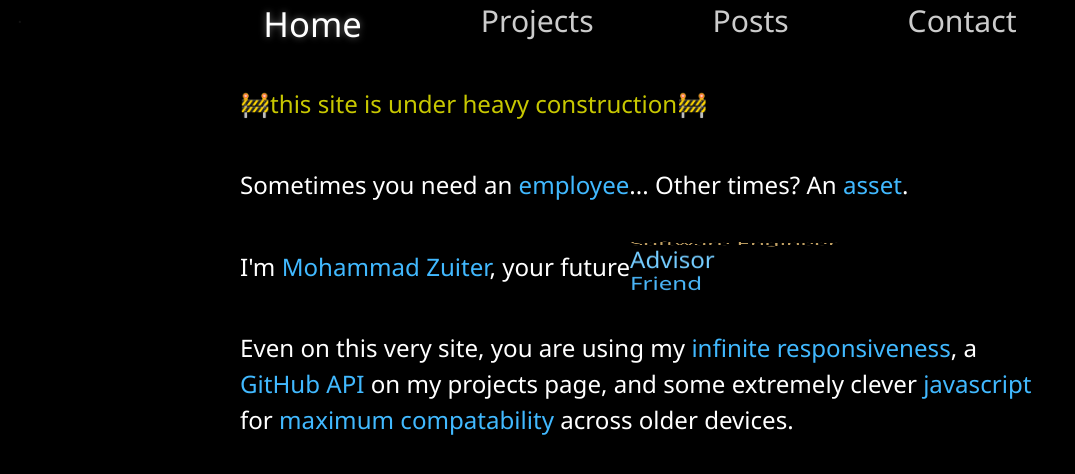
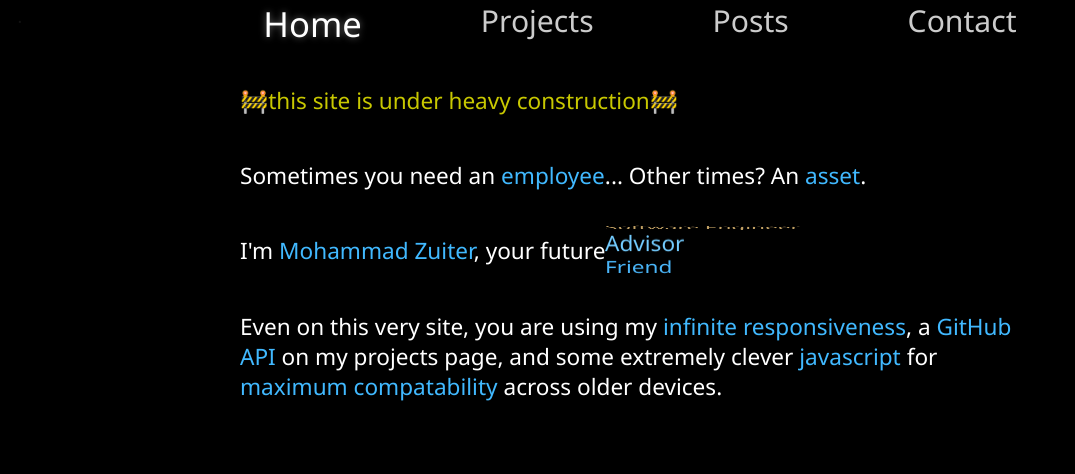
Before and after one commit to moefingers/moefingers.github.io, a React (Vite) app: page /#/ in a window 1280 px wide. Shown: the top 474 px of the page, without its empty margins (0-1075 px from the left). Built offline with nearby package versions, Linux system fonts and the light colour scheme.

Commit message:
style changes to home page

```diff
--- a/src/assets/styles/home.css
+++ b/src/assets/styles/home.css
@@ -1,6 +1,12 @@
+div.home-page-container {
+
+    overflow-y: scroll;
+    overflow-x: hidden;
+}
+
 .home-page-container * {
-    font-size: calc(16 * var(--font-size-factor-px));
-    line-height: calc(24 * var(--font-size-factor-px));
+    font-size: calc(15 * var(--enlargeable-font-size-factor-px));
+    line-height: calc(20 * var(--enlargeable-font-size-factor-px));
 }
 
 
--- a/src/assets/styles/text-roller.css
+++ b/src/assets/styles/text-roller.css
@@ -1,7 +1,7 @@
 .text-roller-container{
     position: absolute;
     transform-style: preserve-3d;
-    height: calc(var(--font-size-factor-px) * 24);
+    height: calc(20 * var(--enlargeable-font-size-factor-px));
     width: calc(var(--font-size-factor-px) * 200);
     transform: translate3d(0, 0, 0) rotateX(0deg);
 
```
